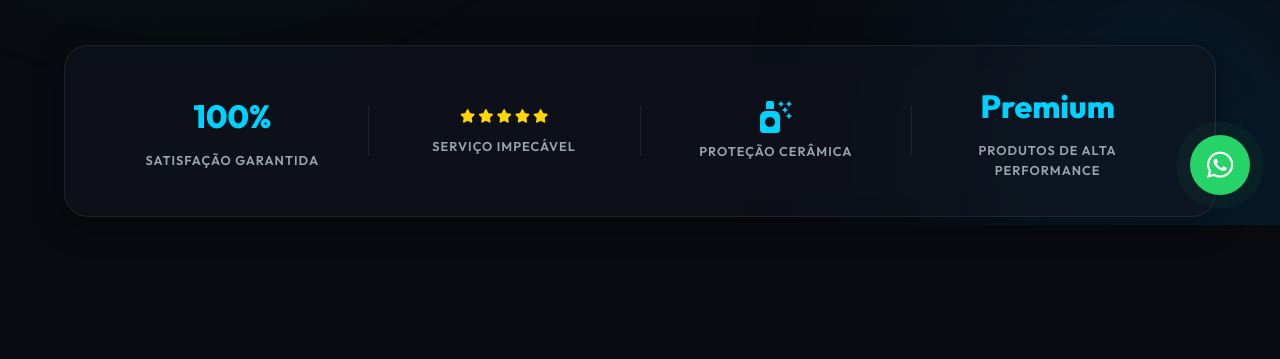
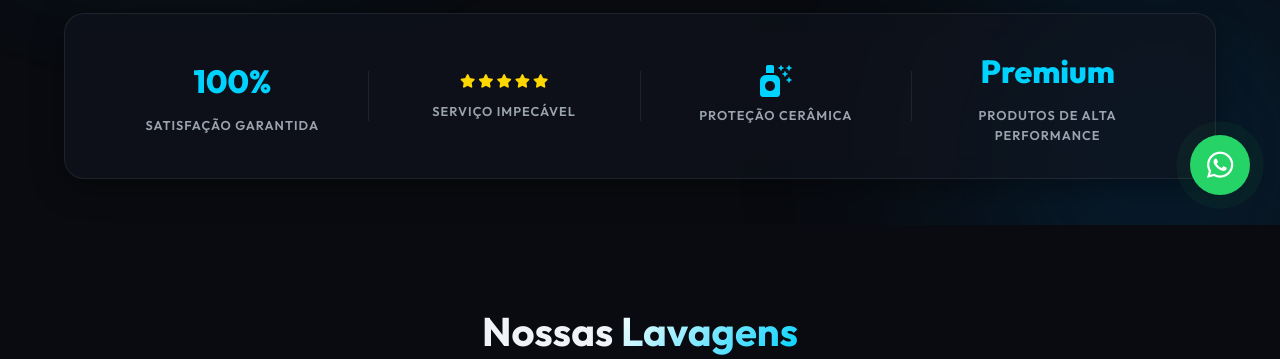
Before and after one commit to murilo-santos-design/site-pereira-wash, a plain HTML site: page index.html in a window 1280 px wide. Shown: the part 575-934 px from the top of the page. Drawn offline with nearby package versions, Linux system fonts and the light colour scheme.

Commit message:
Ajuste de scroll (Fase 2): Layout mais compacto e Hero em 80vh

```diff
--- a/styles.css
+++ b/styles.css
@@ -86,7 +86,7 @@ h1, h2, h3, h4, h5, h6 {
 }
 
 section {
-    padding: 6rem 0;
+    padding: 4rem 0;
     position: relative;
 }
 
@@ -543,10 +543,10 @@ section {
 
 /* ===== HERO SECTION ===== */
 .hero-section {
-    min-height: 90vh;
+    min-height: 80vh;
     display: flex;
     align-items: center;
-    padding-top: 7rem;
+    padding-top: 6rem;
 }
 
 .hero-container {
@@ -611,13 +611,13 @@ section {
     justify-content: space-between;
     align-items: center;
     width: 100%;
-    margin-top: 3rem;
-    padding: 2.2rem 3rem;
+    margin-top: 2rem;
+    padding: 2rem 3rem;
     background: var(--glass-bg);
     backdrop-filter: var(--glass-blur);
     -webkit-backdrop-filter: var(--glass-blur);
     border: 1px solid var(--glass-border);
-    border-radius: 24px;
+    border-radius: 20px;
     box-shadow: var(--glass-shadow);
 }
 
```
